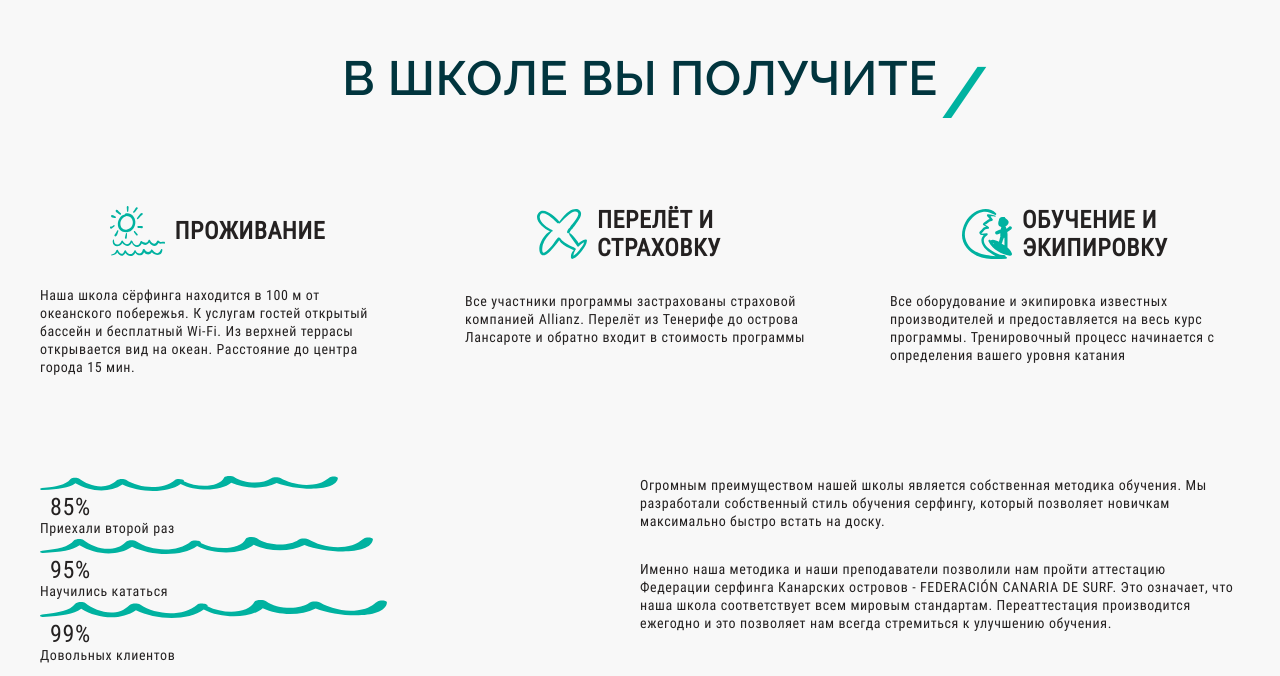
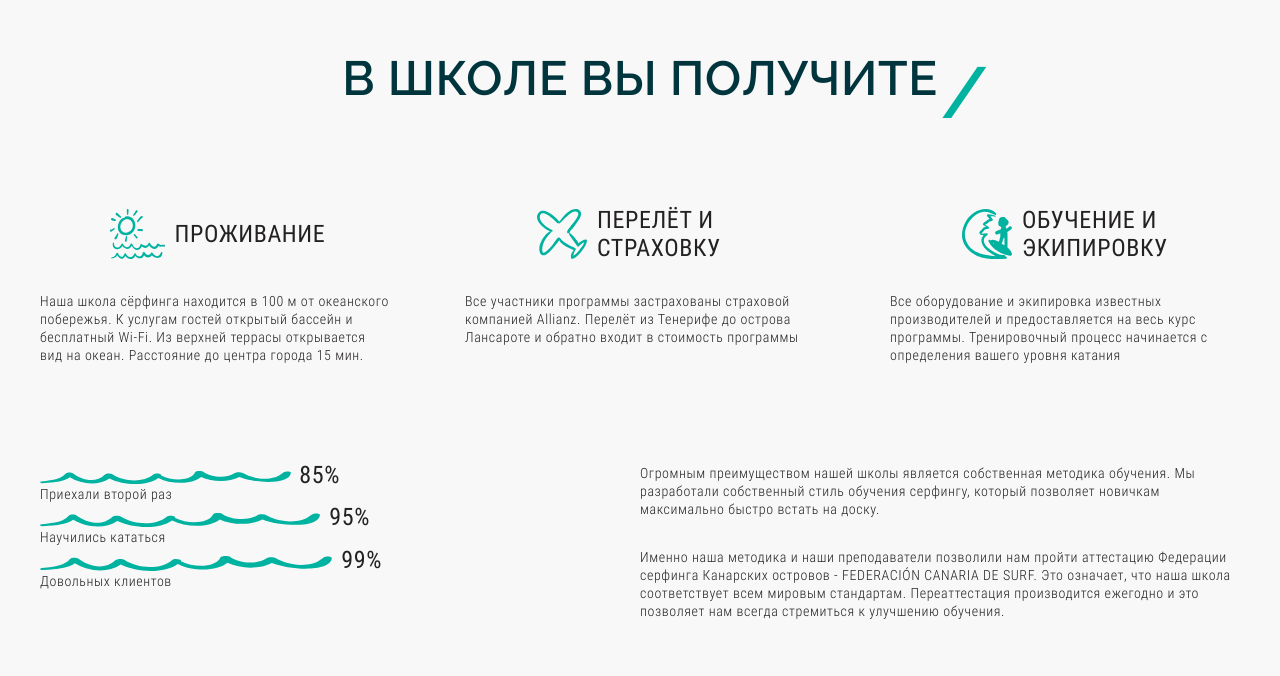
Before and after one commit to alienat3d/wawe, a website: page app/index.html in a window 1280 px wide. Shown: the part 2121-2797 px from the top of the page. Drawn offline with nearby package versions, Linux system fonts and the light colour scheme; files that its build step writes are made by us from their sources.

Commit message:
finished about-school

```diff
--- a/app/index.html
+++ b/app/index.html
@@ -178,11 +178,13 @@
           <div class="about-school__stats-infolines">
             <div class="about-school__infolines-item">
               <div class="about-school__infoline-box">
-                <img class="about-school__infoline-image" style="width: calc(100% - 15%);"
+                <div class="about-school__image-wrapper">
+                  <img class="about-school__infoline-image" style="width: 85%;"
                     src="images/icons/info-line-wave.svg" alt="картинка волны-графика">
-                <span class="about-school__infoline-number">
+                    <span class="about-school__infoline-number  about-school__infoline-number--1">
                       85%
                     </span>
+                </div>
               </div>
               <p class="about-school__infoline-subtitle">
                 Приехали второй раз
@@ -190,11 +192,13 @@
             </div>
             <div class="about-school__infolines-item">
               <div class="about-school__infoline-box">
+                <div class="about-school__image-wrapper">
                   <img class="about-school__infoline-image" style="width: 95%;" src="images/icons/info-line-wave.svg"
                     alt="картинка волны-графика">
-                <span class="about-school__infoline-number">
+                    <span class="about-school__infoline-number  about-school__infoline-number--2">
                       95%
                     </span>
+                </div>
               </div>
               <p class="about-school__infoline-subtitle">
                 Научились кататься
@@ -202,11 +206,13 @@
             </div>
             <div class="about-school__infolines-item">
               <div class="about-school__infoline-box">
+                <div class="about-school__image-wrapper">
                   <img class="about-school__infoline-image" style="width: 99%;" src="images/icons/info-line-wave.svg"
                     alt="картинка волны-графика">
                     <span class="about-school__infoline-number">
                       99%
                     </span>
+                </div>
               </div>
               <p class="about-school__infoline-subtitle">
                 Довольных клиентов
--- a/app/scss/_global.scss
+++ b/app/scss/_global.scss
@@ -4,7 +4,7 @@ body {
 }
 
 body {
-  @extend %roboto-con-400;
+  @extend %roboto-con-300;
   font-size: 14px;
   line-height: 18px;
   letter-spacing: 0.6px;
--- a/app/scss/style.scss
+++ b/app/scss/style.scss
@@ -48,6 +48,7 @@
   }
 
   &__link {
+    @extend %roboto-con-400;
     font-size: 24px;
     line-height: 28px;
     color: #fff;
@@ -90,6 +91,7 @@
   }
 
   &__subtitle {
+    @extend %roboto-con-400;
     font-size: 24px;
     line-height: 28px;
     color: #000;
@@ -153,55 +155,85 @@
   &__title {
     margin-bottom: 100px;
   }
+
   &__info-wrapper {
     margin-bottom: 100px;
     display: flex;
     justify-content: space-between;
   }
+
   &__info-item {
     max-width: 350px;
   }
+
   &__item-box {
     margin-bottom: 30px;
     display: flex;
     justify-content: center;
     align-items: center;
+    height: 56px;
   }
-  &__info-image {}
+
   &__info-title {
     margin-left: 10px;
     max-width: 146px;
 
+    @extend %roboto-con-400;
     font-size: 24px;
     line-height: 28px;
     letter-spacing: 0.6px;
   }
-  &__info-text {}
+
   &__stats-wrapper {
     display: flex;
     justify-content: space-between;
   }
+
   &__stats-infolines {
+    margin-top: 7px;
     min-width: 350px;
   }
-  &__infolines-item {}
+
+  &__infolines-item {
+    margin-bottom: 10px;
+  }
   &__infoline-box {
-    width: 100%;
+    display: flex;
   }
+
+  &__image-wrapper {
+    position: relative;
+    width: 295px;
+  }
+
   &__infoline-image {
-    display: inline-block;
+    margin-bottom: 1px;
+    max-width: 295px;
   }
+
   &__infoline-number {
-    margin-left: 10px;
+    position: absolute;
+    top: -8px;
+    right: -47px;
+
+    @extend %roboto-con-400;
     font-size: 24px;
     line-height: 1;
+
+    &--1 {
+      right: -5px;
+    }
+    &--2 {
+      right: -35px;
+    }
   }
-  &__infoline-subtitle {}
+
   &__stats-text {
     max-width: 600px;
   }
+
   &__stats-paragraph {
-    &+&{
+    & + & {
       margin-top: 30px;
     }
   }
```
Lines whose indentation alone changed are shown as unchanged.
